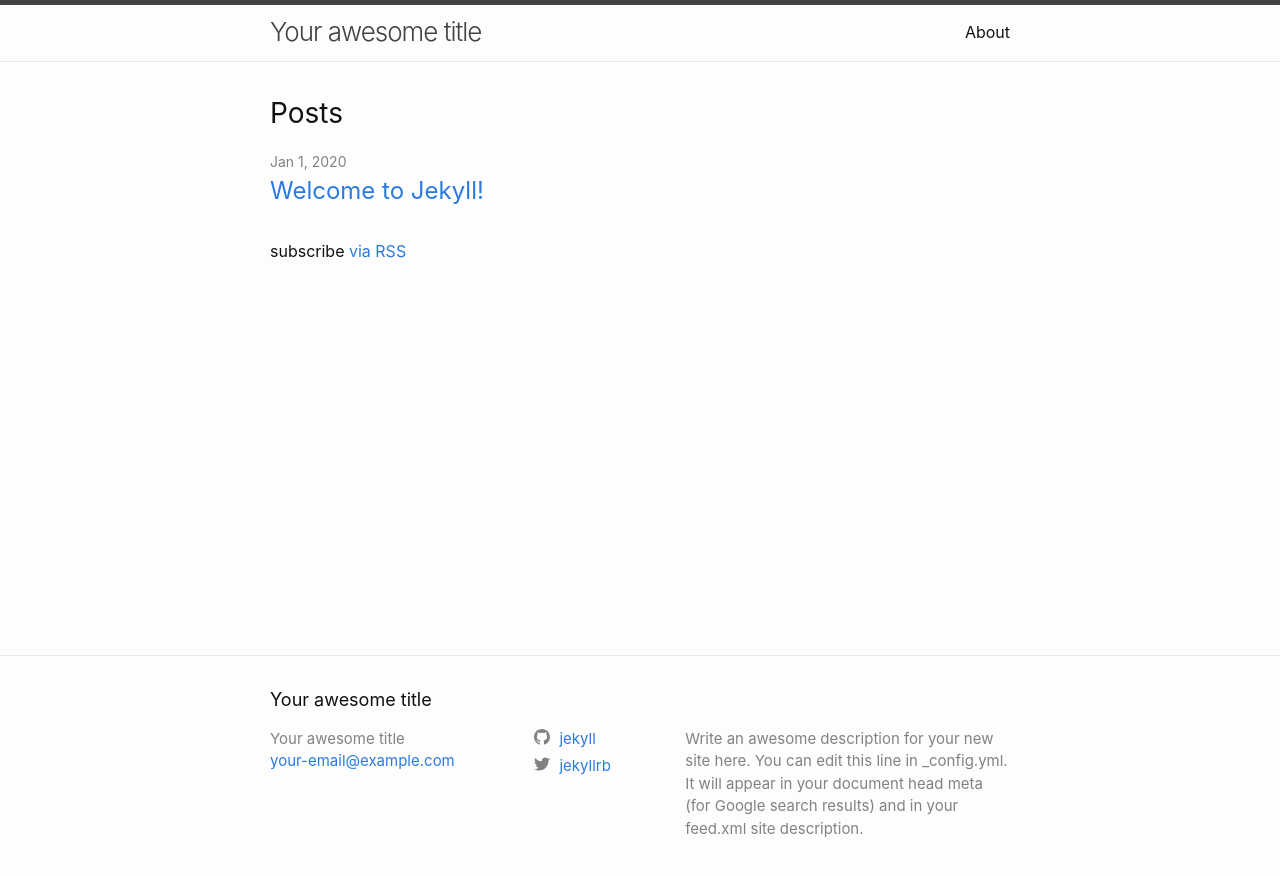
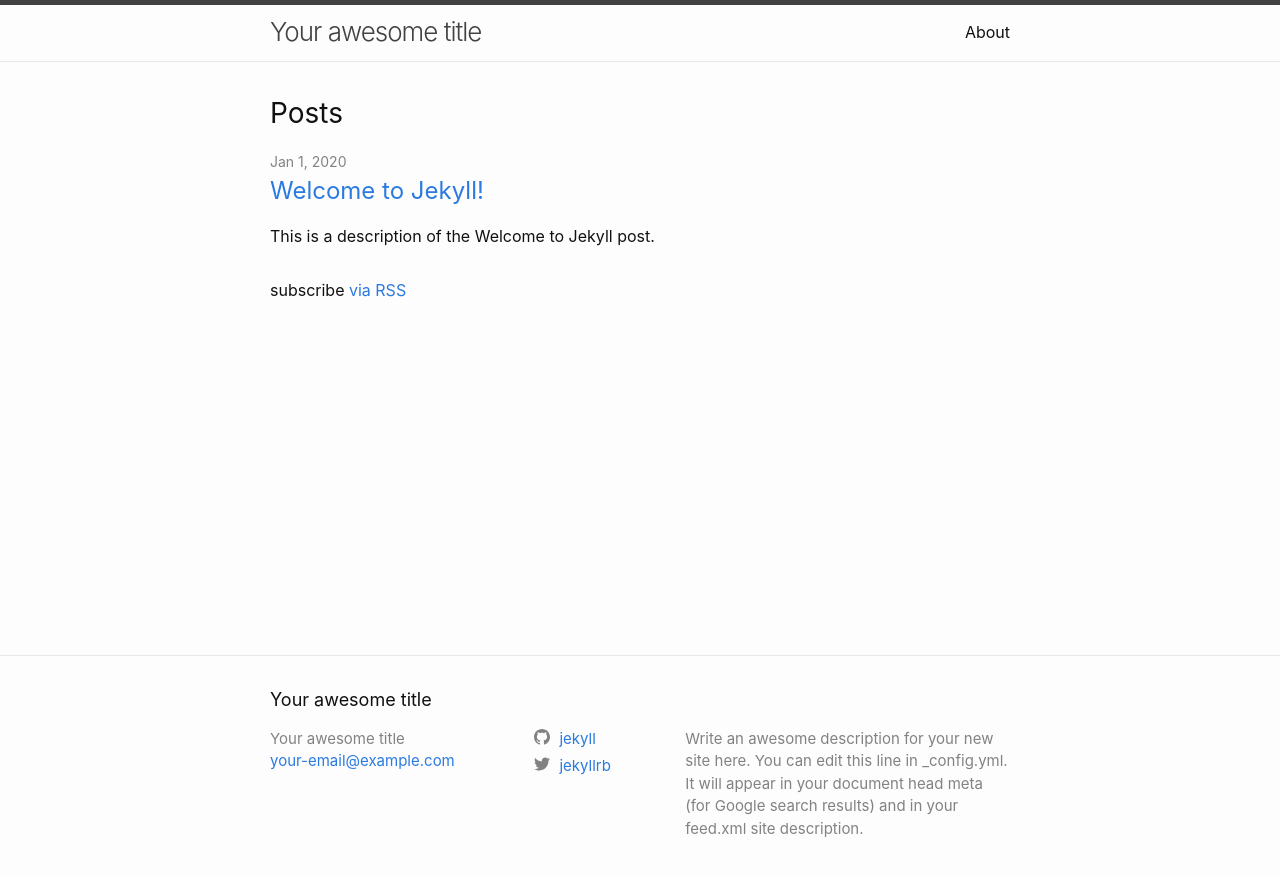
Before and after one commit to ashleypoyer/ashleypoyer.github.io, a Jekyll site: the page built from index.markdown, in a window 1280 px wide. Shown: the top 876 px of the page. Built offline with Jekyll 4.4.1, drawn with Linux system fonts in a browser that asks for light colours.

Commit message:
adding post descriptions

```diff
--- a/_layouts/home.html
+++ b/_layouts/home.html
@@ -21,6 +21,9 @@ layout: default
             {{ post.title | escape }}
           </a>
         </h3>
+        <div class="text-justify">
+          {{ post.description }}
+        </div>
         {%- if site.show_excerpts -%}
           {{ post.excerpt }}
         {%- endif -%}
--- a/_posts/2020-01-01-welcome-to-jekyll.markdown
+++ b/_posts/2020-01-01-welcome-to-jekyll.markdown
@@ -2,6 +2,7 @@
 layout: post
 title:  "Welcome to Jekyll!"
 date:   2020-01-01 14:03:14 -0500
+description: This is a description of the Welcome to Jekyll post.
 categories: jekyll update
 ---
 You’ll find this post in your `_posts` directory. Go ahead and edit it and re-build the site to see your changes. You can rebuild the site in many different ways, but the most common way is to run `jekyll serve`, which launches a web server and auto-regenerates your site when a file is updated.
```
